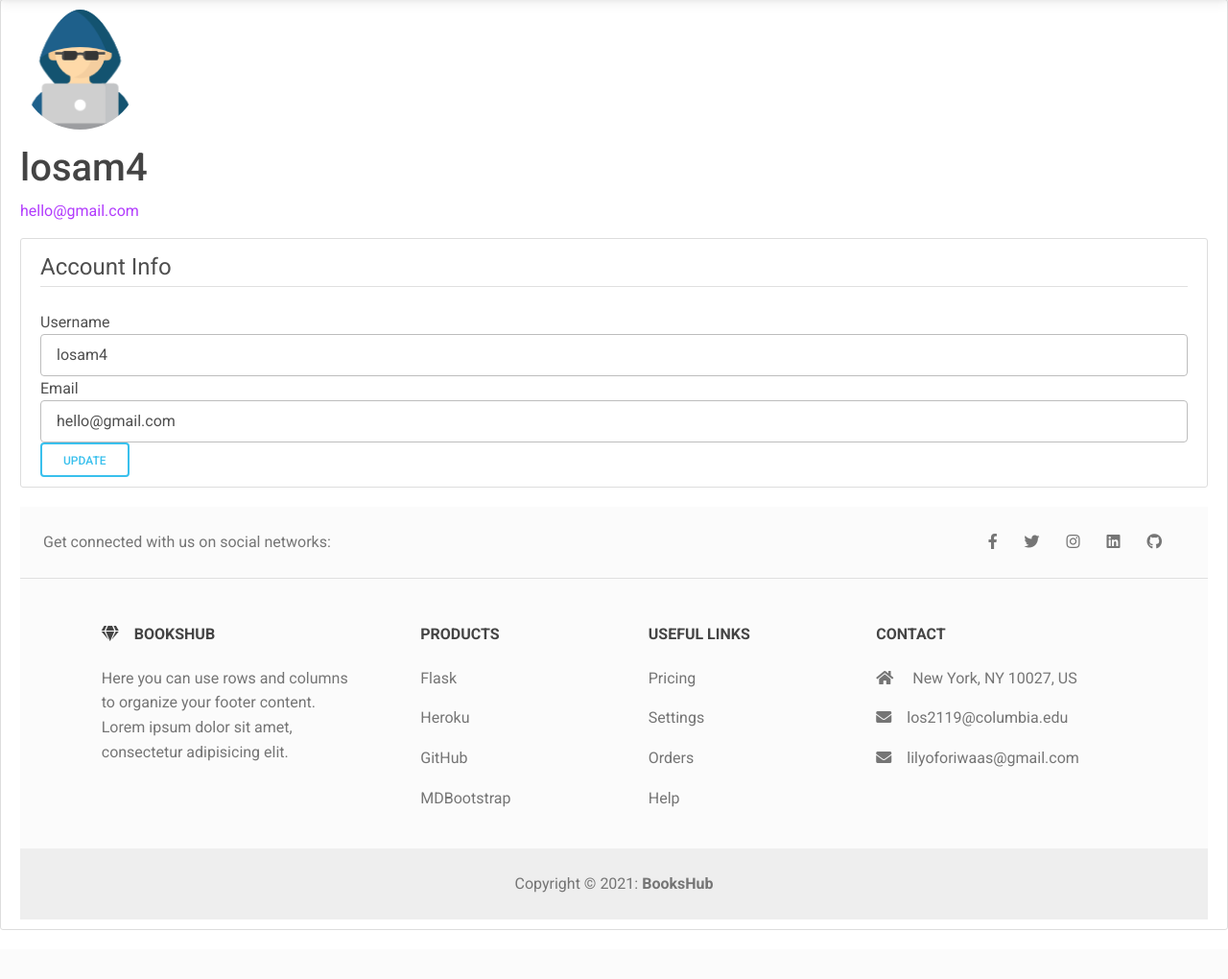
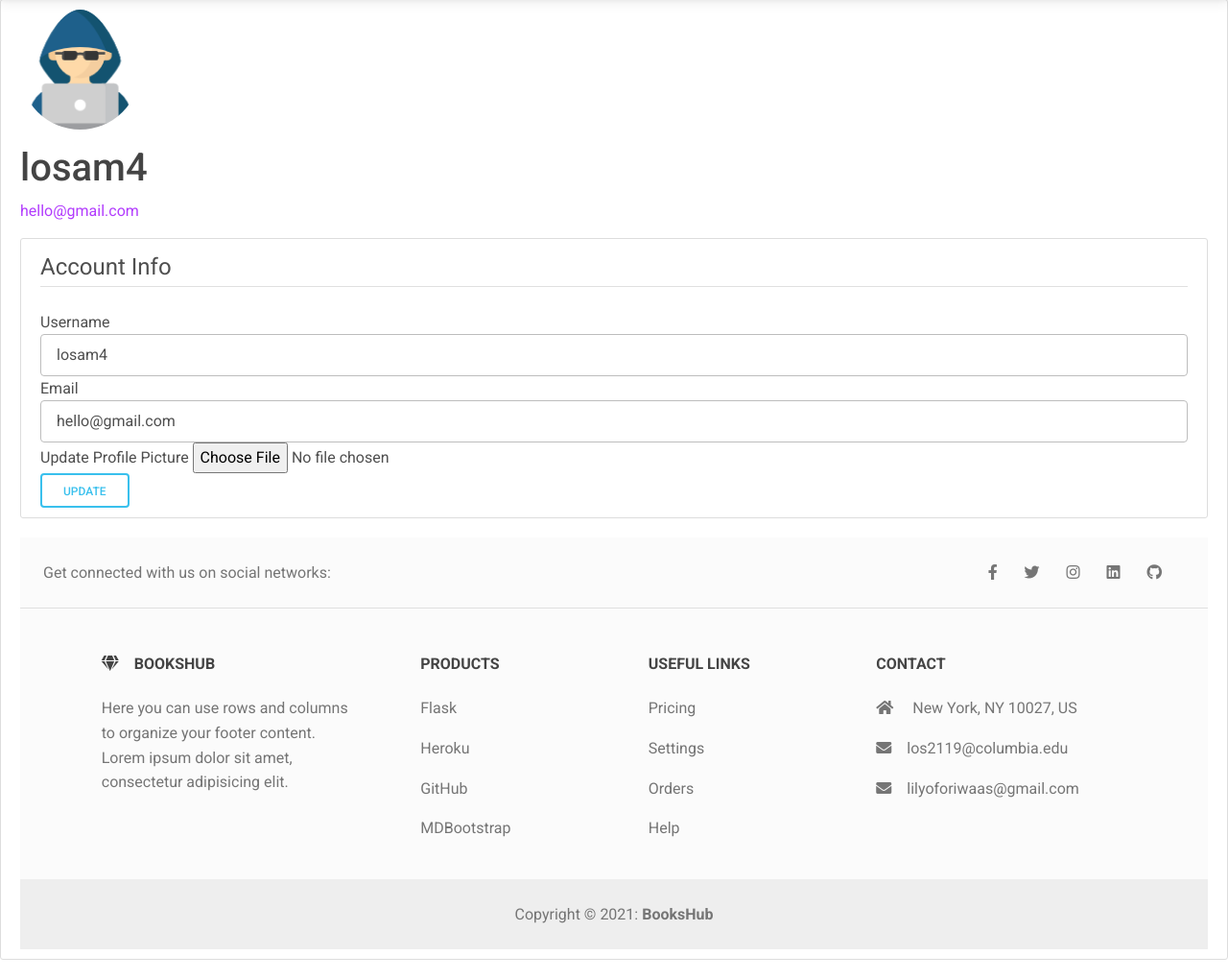
Before and after one commit to oforiwaasam/bookshelf2, a Flask app: page /profile in a window 1280 px wide. Shown: the part 60-1080 px from the top of the page at 96% size. Before the commit the page ends 1029 px from the top, so only its background shows below. Run offline with Flask 2, Linux system fonts and the light colour scheme; a user stored in the database is signed in; some libraries are stand-ins or nearby versions.

Commit message:
packages and modules

```diff
--- a/main.py
+++ b/main.py
@@ -2,5 +2,6 @@ from website import create_app
 
 app = create_app()
 
+
 if __name__ == "__main__":
     app.run(debug=True)
--- a/website/auth.py
+++ b/website/auth.py
@@ -1,3 +1,5 @@
+import os
+import secrets
 from flask import Blueprint, render_template, request, url_for, flash, redirect
 from flask_login import current_user, login_required, login_user, logout_user
 from . import login_manager
@@ -14,7 +16,7 @@ def login():
     """
         # Bypass if user is logged in (check this out)
     if current_user.is_authenticated:
-        return redirect(url_for('profile'))
+        return redirect(url_for('auth.profile'))
 
     # creating an instance of login form
     form = LoginForm()
@@ -25,11 +27,11 @@ def login():
             login_user(logged_user)
             next_page = request.args.get('next')
             flash("You've been successfully logged in", 'success')
-            return redirect(next_page or url_for('profile'))
+            return redirect(next_page or url_for('auth.profile'))
 
-        # Username does not exist
-        flash('Invalid username or password', 'danger')
-        return redirect(url_for('login'))
+        else:
+            # Username does not exist
+            flash('Invalid username or password', 'danger')
 
     #### Return a rendered login.html file
     return render_template('login.html', form=form, user=current_user)
@@ -70,10 +72,21 @@ def signup():
             db.session.commit() # Update database with new user
             login_user(user)  # Automatically logs the new user in, you can set remember to true here
             flash(f'Account created for {form.username.data}!', 'success')
-            return redirect(url_for('index')) # redirect user to the home page
+            return redirect(url_for('main.index')) # redirect user to the home page
         flash('A user already exists with that username and/or email address')
     #### Return a rendered signup.html file
     return render_template("signup.html", form=form, user=current_user)
+
+def save_picture(form_picture):
+    random_hex = secrets.token_hex(8)
+    # Use underscore for variables you do not need
+    _, f_ext = os.path.splitext(form_picture.filename)
+    picture_fn = random_hex + f_ext
+    picture_path = os.path.join(auth.root_path, 'static/img', picture_fn)
+    form_picture.save(picture_path)
+
+    return picture_fn
+
 
 # user cannot access this route unless they are logged in
 @auth.route('/profile', methods=['GET', 'POST'])
@@ -82,11 +95,14 @@ def profile():
   form = updateProfileForm()
 
   if form.validate_on_submit():
+    if form.picture.data:
+        picture_file = save_picture(form.picture.data)
+        current_user.image_file = picture_file
     current_user.username = form.username.data
     current_user.email = form.email.data
     db.session.commit()
     flash('Your account has been updated!', 'success')
-    return redirect(url_for('profile'))
+    return redirect(url_for('auth.profile'))
 
   # populating form with current user's data
   elif request.method == 'GET':
@@ -110,4 +126,4 @@ def load_user(id):
 def unauthorized():
     """Redirect unauthorized users to Login page."""
     flash('You must be logged in to view that page.')
-    return redirect(url_for('login'))
+    return redirect(url_for('auth.login'))
--- a/website/forms.py
+++ b/website/forms.py
@@ -1,4 +1,6 @@
-from .models import User
+from website.models import User
+# package for creating a file field in form and specifying what files are allowed in field
+from flask_wtf.file import FileField, FileAllowed
 from flask_wtf import FlaskForm
 from flask_login import current_user
 from wtforms import StringField, PasswordField, SubmitField, BooleanField
@@ -22,6 +24,7 @@ class LoginForm(FlaskForm):
 class updateProfileForm(FlaskForm):
     username = StringField('Username', validators=[DataRequired(), Length(min=2, max=20)])
     email = StringField('Email', validators=[DataRequired(), Email(message='Enter a valid email.')])
+    picture = FileField('Update Profile Picture', validators=[FileAllowed(['jpg', 'png', 'jpeg'])])
     submit = SubmitField('Update')
 
     def validate_usename(self, username):
--- a/website/models.py
+++ b/website/models.py
@@ -1,5 +1,6 @@
 from . import db
 from flask_login import UserMixin
+from datetime import datetime
 from sqlalchemy.sql import func
 from sqlalchemy.sql.functions import user
 from werkzeug.security import check_password_hash, generate_password_hash
@@ -30,8 +31,8 @@ class User(db.Model, UserMixin):
     # password can store 200 characters because of hashing
     password = db.Column(db.String(200), nullable=False)
     image_file = db.Column(db.String(20), nullable=False, default='avatar.png')
-    account_date = db.Column(db.DateTime(timezone=True), index=False, unique=False, nullable=True)
-    last_login = db.Column(db.DateTime(timezone=True), index=False, unique=False, nullable=True)
+    account_date = db.Column(db.DateTime(timezone=True), index=False, unique=False, nullable=False)
+    last_login = db.Column(db.DateTime(timezone=True), index=False, unique=False, nullable=False)
     # notes all of the notes that a user has created
     notes = db.relationship('Note') # Note here is the name of Note object created below
 
--- a/website/templates/login.html
+++ b/website/templates/login.html
@@ -87,7 +87,7 @@
 
 
                     <div class="signup">
-                        Don't have an account? <a href="{{ url_for('signup') }}">Signup Now</a>
+                        Don't have an account? <a href="{{ url_for('auth.signup') }}">Signup Now</a>
                     </div>
                 </form>
             </div>
--- a/website/templates/profile.html
+++ b/website/templates/profile.html
@@ -35,14 +35,14 @@
       <!-- Collapsible wrapper -->
       <div class="collapse navbar-collapse" id="navbarSupportedContent">
         <!-- Navbar brand -->
-        <a class="navbar-brand" href="{{ url_for('index') }}">BooksHub</a>
+        <a class="navbar-brand" href="{{ url_for('main.index') }}">BooksHub</a>
         <!-- Left links -->
         <ul class="navbar-nav me-auto mb-2 mb-lg-0">
           <li class="nav-item">
             <a class="nav-link" href="#">About</a>
           </li>
           <li class="nav-item">
-            <a class="nav-link" href="{{ url_for('logout') }}">Logout</a>
+            <a class="nav-link" href="{{ url_for('main.logout') }}">Logout</a>
           </li>
         </ul>
         <!-- Left links -->
@@ -79,7 +79,7 @@
             <a class="dropdown-item" href="#">Settings</a>
           </li>
           <li>
-            <a class="dropdown-item" href="{{ url_for('logout') }}">Logout</a>
+            <a class="dropdown-item" href="{{ url_for('main.logout') }}">Logout</a>
           </li>
         </ul>
       </div>
@@ -99,7 +99,7 @@
     </div>
     <!-- FORM HERE -->
     <div class="content-section">
-      <form method="POST" action="">
+      <form method="POST" action="" enctype="multipart/form-data">
         {{ form.hidden_tag() }}
 
         <fieldset class="form-group">
@@ -132,6 +132,15 @@
             {% else %}
                 {{ form.email(class="form-control form-control-lg") }}
             {% endif %}
+          </div>
+          <div class="form-group">
+            {{ form.picture.label() }}
+                {{ form.picture(class="form-control-file") }}
+                  {% if form.picture.errors %}
+                    {% for error in form.picture.errors%}
+                      <span class="text-danger">{{ error }}</span><br>
+                    {% endfor %}
+                  {% endif %}
           </div>
 
         </fieldset>
--- a/website/templates/signup.html
+++ b/website/templates/signup.html
@@ -91,7 +91,7 @@
               </div>
 
               <div class="signup">
-                Already have an account? <a href="{{ url_for('login') }}">Login Now</a>
+                Already have an account? <a href="{{ url_for('auth.login') }}">Login Now</a>
               </div>
             </form>
           </div>
```
Also changed, not shown: website/__init__.py (+11 -1 lines), website/templates/layout.html (+5 -7 lines), website/site.db, website/static/img/b15ae0505ca3bab0.jpg (added).
